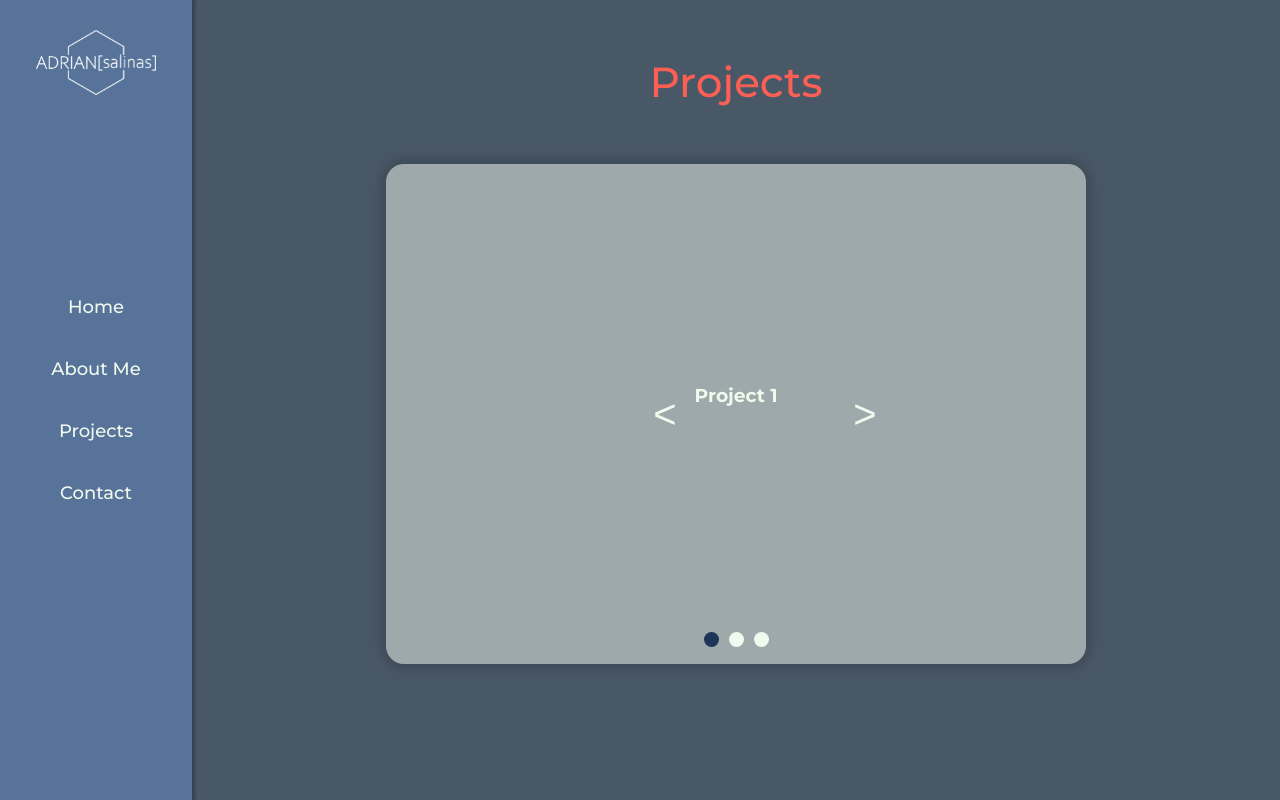
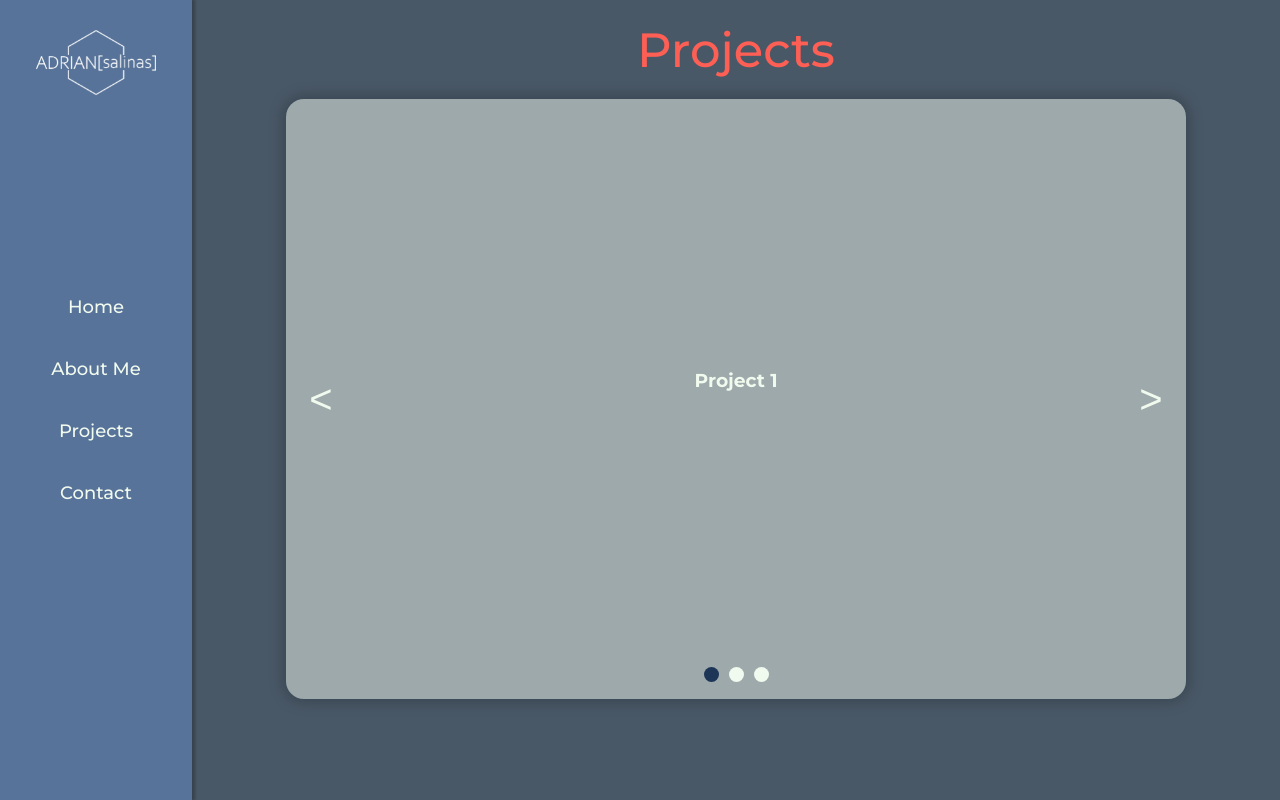
Before and after one commit to a-dri-an-S/PortfolioV2, a React (Create React App) app: page /portfolio in a window 1280 px wide. Built offline with nearby package versions, Linux system fonts and the light colour scheme.

Commit message:
fixed slider button position

```diff
--- a/src/Pages/Projects/Projects.css
+++ b/src/Pages/Projects/Projects.css
@@ -18,7 +18,7 @@
 
 .projects-title {
     margin: 0;
-    font-size: 42px;
+    font-size: 48px;
     font-weight: 500;
     color: var(--orange-red);
 }
--- a/src/components/Slider/Slider.css
+++ b/src/components/Slider/Slider.css
@@ -1,6 +1,6 @@
 .slider-container {
-    width: 700px;
-    height: 500px;
+    width: 900px;
+    height: 600px;
     margin-bottom: 80px;
     display: flex;
     flex-direction: column;
@@ -11,10 +11,18 @@
     border-radius: 18px;
 }
 
+.slide-btns {
+    width: 900px;
+    height: 600px;
+    position: absolute;
+    display: flex;
+    justify-content: space-between;
+    align-items:center;
+}
+
 .slide-btn {
     width: 70px;
     height: 70px;
-    position: absolute;
     font-size: 40px;
     font-weight: 500;
     color: var(--honeydew);
--- a/src/components/Slider/Slider.js
+++ b/src/components/Slider/Slider.js
@@ -38,6 +38,7 @@ const Slider = () => {
         <section className="slider">
             <div className="slider-container">
                 {projects[slideIdx - 1]}
+                <div className="slide-btns">
                     <SliderButton
                         name="<"
                         type="button"
@@ -50,6 +51,7 @@ const Slider = () => {
                         onClick={nextSlide}
                         direction="next"
                     />
+                </div>
                 <SliderDots
                     onClick={animateDots}
                     slideIdx={slideIdx}
```
Lines whose indentation alone changed are shown as unchanged.
